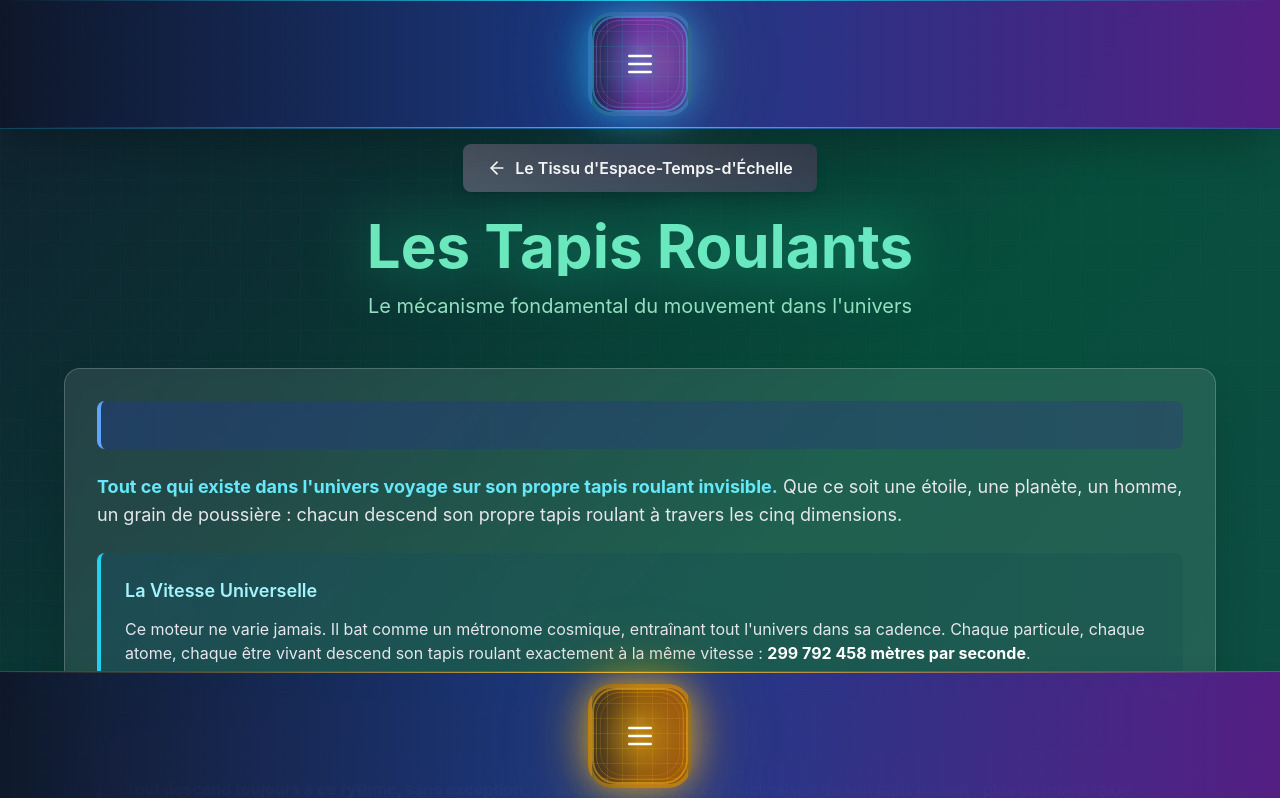
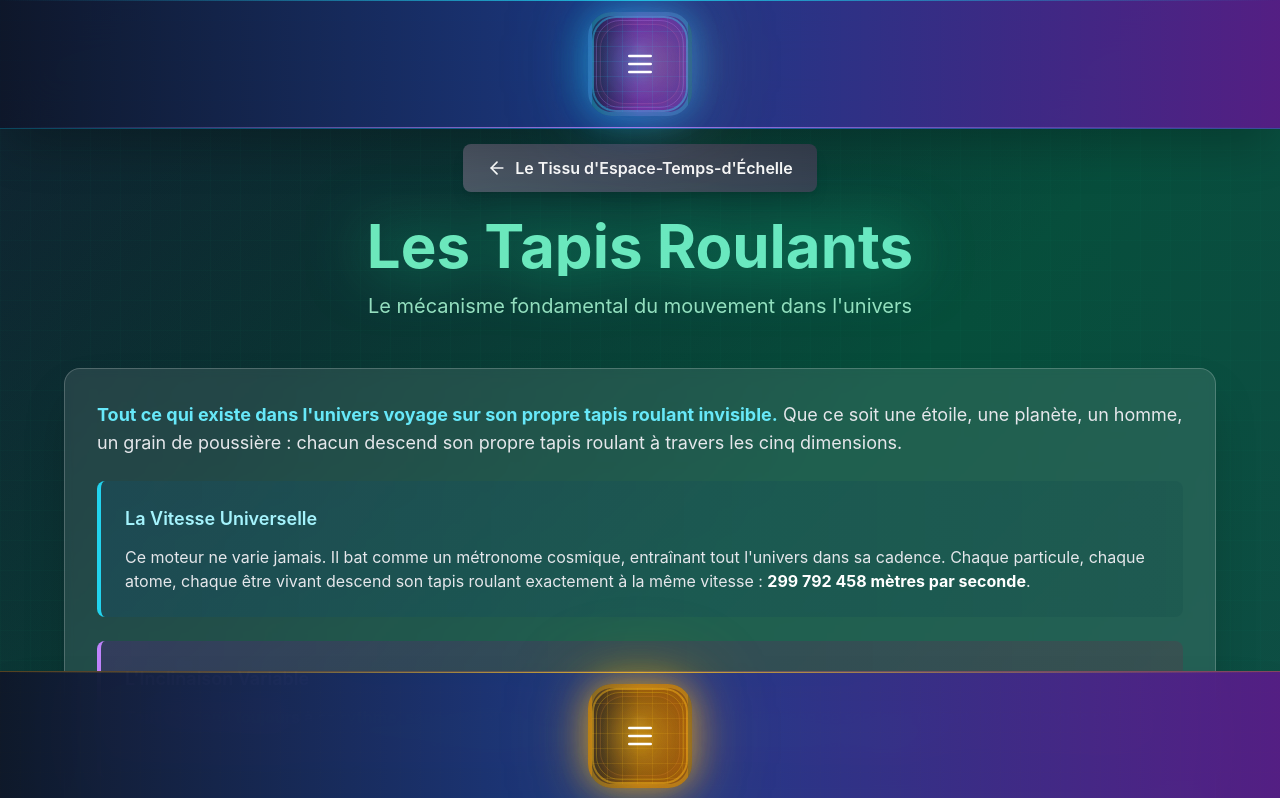
Before and after one commit to romainfalanga/univers.run-code-10, a React (Vite) app: page /tissu-espace-temps-echelle/tapis-roulant in a window 1280 px wide. Shown: the top 798 px of the page. Built offline with nearby package versions, Linux system fonts and the light colour scheme.

Commit message:
Updated TapisRoulantFabricPage.tsx

```diff
--- a/src/pages/fabric/TapisRoulantFabricPage.tsx
+++ b/src/pages/fabric/TapisRoulantFabricPage.tsx
@@ -39,9 +39,6 @@ export const TapisRoulantFabricPage: React.FC = () => {
 
           <div className="bg-white/10 backdrop-blur-sm rounded-xl lg:rounded-2xl p-6 sm:p-8 border border-white/20 shadow-2xl">
             <div className="space-y-4 sm:space-y-6">
-              <div className="bg-gradient-to-r from-blue-900/40 to-indigo-900/30 p-4 sm:p-6 rounded-lg border-l-4 border-blue-400">
-              </div>
-
               <p className="text-base sm:text-lg text-gray-200 leading-relaxed">
                 <strong className="text-cyan-300">Tout ce qui existe dans l'univers voyage sur son propre tapis roulant invisible.</strong> Que ce soit une étoile, une planète, un homme, un grain de poussière : chacun descend son propre tapis roulant à travers les cinq dimensions.
               </p>
```
